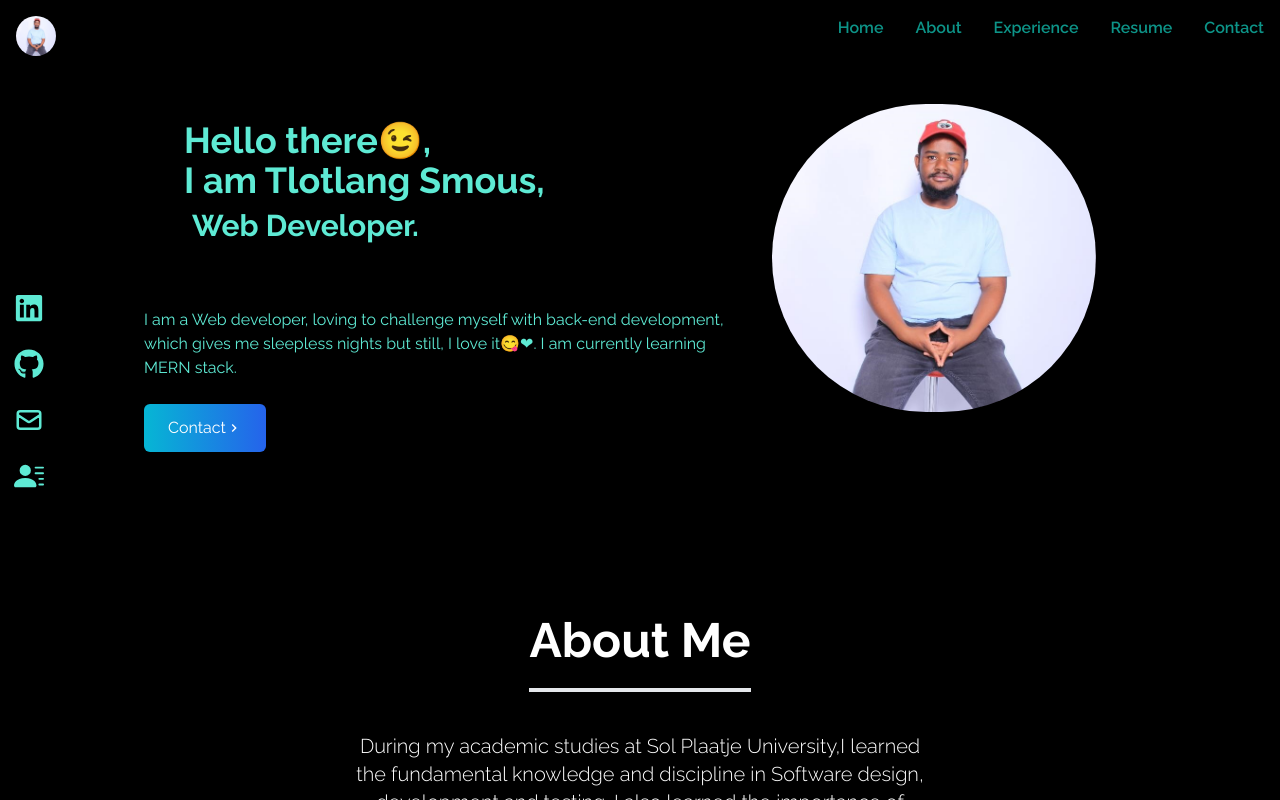
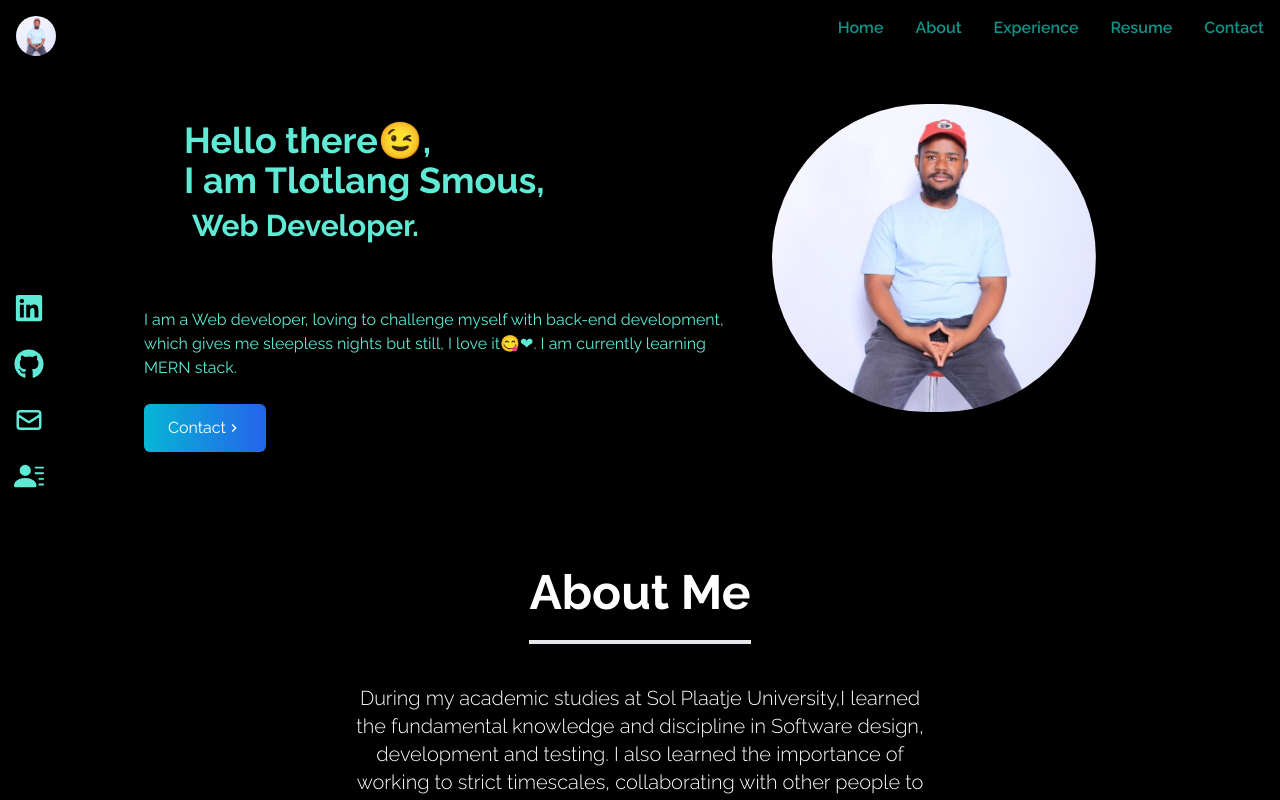
Before and after one commit to Smouzen/tlotlang-portfolio, a React (Create React App) app: page / in a window 1280 px wide. Shown: the top 800 px of the page. Built offline with nearby package versions, Linux system fonts and the light colour scheme.

Commit message:
remove the mt on the section

```diff
--- a/src/components/common/Section.jsx
+++ b/src/components/common/Section.jsx
@@ -4,7 +4,7 @@ const Section = ({title, subtitle, children}) => {
   return (
     <section className='min-h-fit flex flex-col justify-start items-center py-16 px-5 text-center '>
 
-        <h3 className='py-3 lg:text-5xl text-xl md:text-4xl font-bold inline border-b-4 border-text-teal-400 pb-6 mt-20'>{title}
+        <h3 className='py-3 lg:text-5xl text-xl md:text-4xl font-bold inline border-b-4 border-text-teal-400 pb-6 mt-8'>{title}
         </h3>
         <p className='max-w-xl font-light mb-10 text-xs md:text-lg'>{subtitle}</p>
         {children}
```
